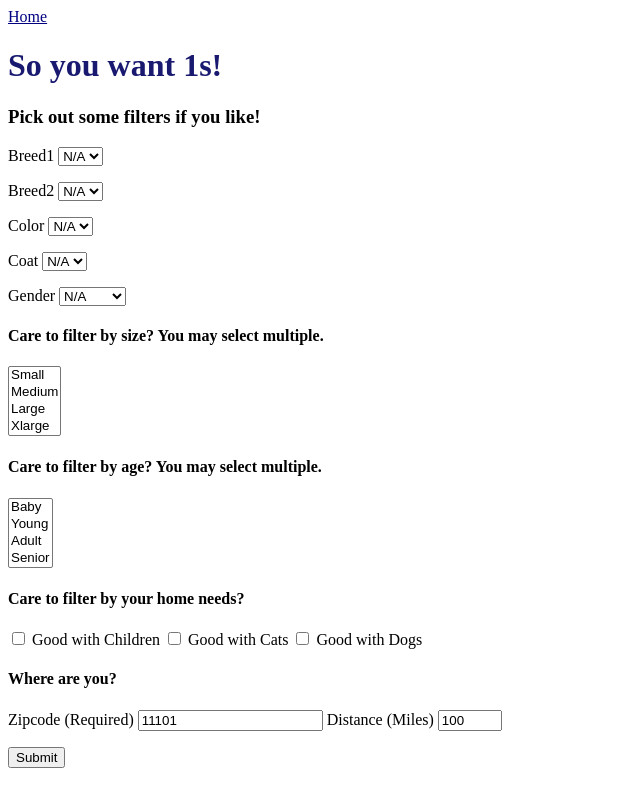
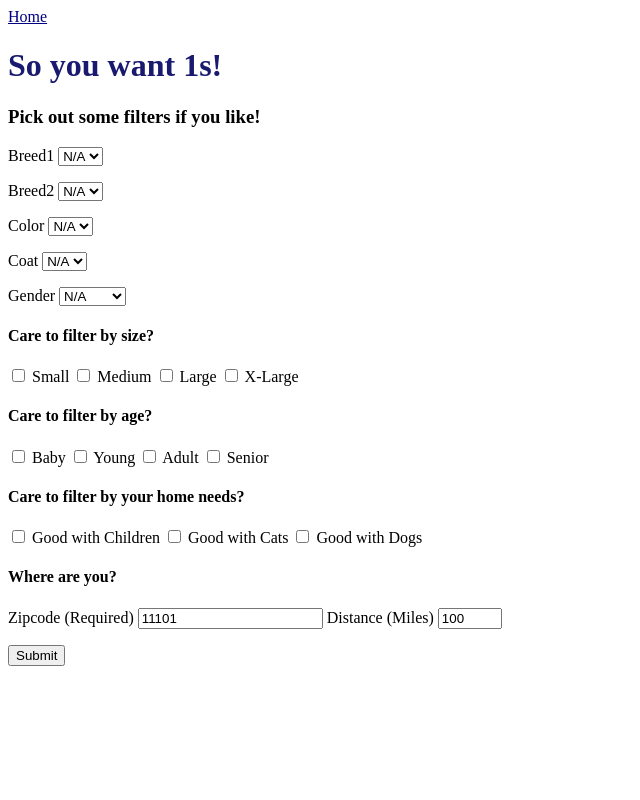
Before and after one commit to stsmlee/flaskingforpets, a Flask app: page /animals/1 in a window 1280 px wide. Shown: the whole page, without its empty margins (0-640 px from the left). Run offline with Flask 2, Linux system fonts and the light colour scheme; parts of the project's set-up code (start-up, migrations or seed data) failed here and were passed over.

Commit message:
changed size and age to boolean checkboxes

```diff
--- a/app/forms.py
+++ b/app/forms.py
@@ -10,8 +10,16 @@ class FilterForm(FlaskForm):
     color = SelectField('Color')
     coat = SelectField('Coat')
     gender = SelectField('Gender', choices = ['N/A', 'Male', 'Female'])
-    age = SelectMultipleField('Age', choices = ['Baby', 'Young', 'Adult', 'Senior'] )
-    size = SelectMultipleField('Size', choices = ['Small', 'Medium', 'Large', 'Xlarge'])
+    # age = SelectMultipleField('Age', choices = ['Baby', 'Young', 'Adult', 'Senior'] )
+    baby = BooleanField('Baby')
+    young = BooleanField('Young')
+    adult = BooleanField('Adult')
+    senior = BooleanField('Senior')
+    # size = SelectMultipleField('Size', choices = ['Small', 'Medium', 'Large', 'Xlarge'])
+    small = BooleanField('Small')
+    medium = BooleanField('Medium')
+    large = BooleanField('Large')
+    xlarge = BooleanField('X-Large')
     children = BooleanField('Good with Children')
     dogs = BooleanField('Good with Dogs')
     cats = BooleanField('Good with Cats')
--- a/app/pet_helper/pet_info.py
+++ b/app/pet_helper/pet_info.py
@@ -71,10 +71,6 @@ def get_request(payload):
     if total_hits <= 0:
         return None
     return res_json
-
-# def get_more_pages(url):
-#     res = requests.get(base_url+url, headers = header)
-#     return res.json()
 
 null = None
 false = False
@@ -178,10 +174,32 @@ def build_params(my_data, type):
         payload['coat'] = my_data['coat']
     if my_data['gender'] != 'N/A':
         payload['gender'] = my_data['gender']
-    if my_data['age']:
-        payload['age'] = ','.join(my_data['age'])
-    if my_data['size']:
-        payload['size'] = ','.join(my_data['size'])
+    # if my_data['age']:
+    #     payload['age'] = ','.join(my_data['age'])
+    age = []
+    if my_data['baby']:
+        age.append('baby')
+    if my_data['young']:
+        age.append('young')
+    if my_data['adult']:
+        age.append('adult')
+    if my_data['senior']:
+        age.append('senior')
+    if age:
+        payload['age'] = ','.join(age)
+    # if my_data['size']:
+    #     payload['size'] = ','.join(my_data['size'])
+    size = []
+    if my_data['small']:
+        size.append('small')
+    if my_data['medium']:
+        size.append('medium')
+    if my_data['large']:
+        size.append('large')
+    if my_data['xlarge']:
+        size.append('xlarge')
+    if size:
+        payload['size'] = ','.join(size)
     if my_data['children']:
         payload['good_with_children'] = 1
     if my_data['dogs']:
--- a/app/static/styles.css
+++ b/app/static/styles.css
@@ -22,6 +22,9 @@ ul li {
 }
 
 a.page_links, a.page_links:visited {
-    background-color: rgb(81, 81, 238);
-    color: black;
+    background-color: rgb(51, 51, 213);
+    color: white;
+    text-decoration: none;
+    display: inline-block;
+    padding: 8px 16px;
 }
--- a/app/templates/animal.html
+++ b/app/templates/animal.html
@@ -23,10 +23,10 @@
     <p>{{ form.color.label }} {{ form.color()}}</p>
     <p>{{ form.coat.label }} {{ form.coat()}}</p>
     <p>{{ form.gender.label }} {{ form.gender()}}</p>
-    <h4>Care to filter by size? You may select multiple.</h4>
-    <p>{{form.size()}}</p>
-    <h4>Care to filter by age? You may select multiple.</h4>
-    <p>{{form.age()}}</p>
+    <h4>Care to filter by size?</h4>
+    <p>{{ form.small() }} {{ form.small.label }} {{ form.medium() }} {{ form.medium.label }} {{ form.large() }} {{ form.large.label }} {{ form.xlarge() }} {{ form.xlarge.label }}</p>
+    <h4>Care to filter by age?</h4>
+    <p>{{ form.baby() }} {{form.baby.label}} {{ form.young() }} {{form.young.label}} {{ form.adult() }} {{form.adult.label}} {{ form.senior() }} {{form.senior.label}} </p>
     <h4>Care to filter by your home needs?</h4>
     <p>{{ form.children() }} {{ form.children.label }} {{ form.cats() }} {{ form.cats.label }} {{ form.dogs() }} {{ form.dogs.label }}</p>
     <h4>Where are you?</h4>
--- a/app/templates/result.html
+++ b/app/templates/result.html
@@ -30,9 +30,9 @@
     <span style="float:right"><a href="{{url_for('search', type=type, payload= payload, page = pag['Current page']+1)}}" class="page_links">Next Page</a></span>
 </p>
     {% elif pag['Previous'] %}
-    <br/><a href="{{url_for('search', type=type, payload= payload, page = pag['Current page']-1)}}" class="page_links">Previous Page</a>
+    <br/><a href="{{url_for('search', type=type, payload= payload, page = pag['Current page']-1)}}" class="page_links">Previous Page</a><br/>
     {% elif pag['Next'] %}
-    <br/><a href="{{url_for('search', type=type, payload= payload, page = pag['Current page']+1)}}" class="page_links">Next Page</a>
+    <br/><a href="{{url_for('search', type=type, payload= payload, page = pag['Current page']+1)}}" class="page_links">Next Page</a><br/>
     {% endif %}
 </p>
 {%endblock%}
```
